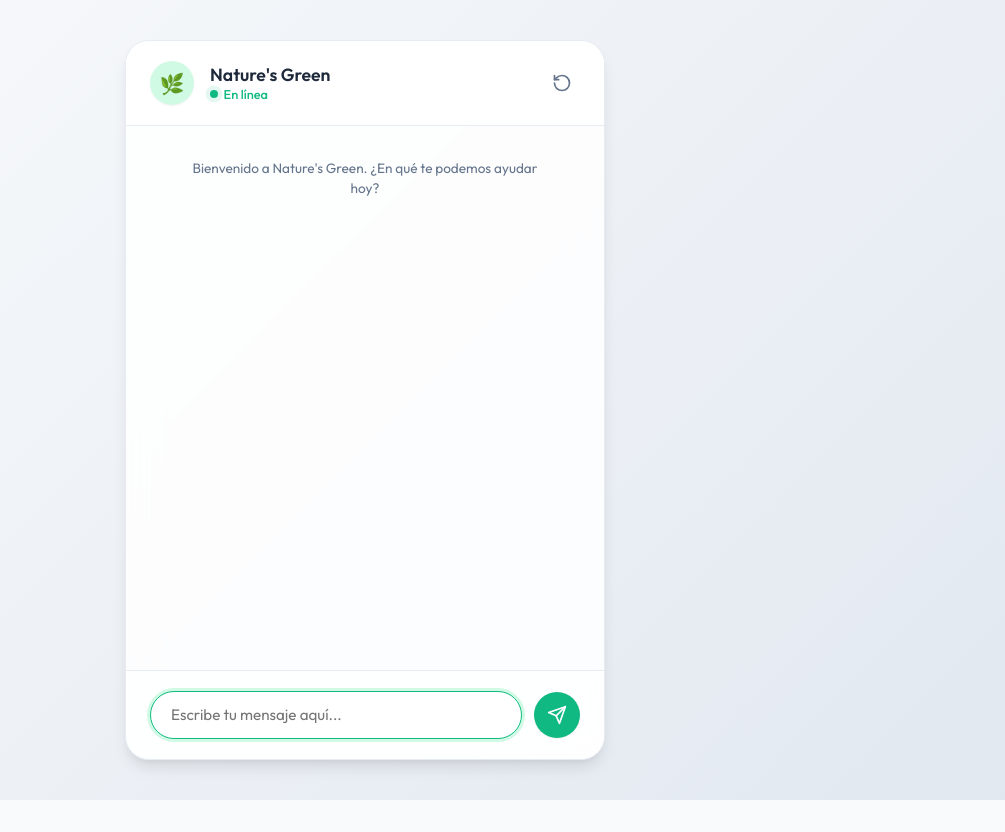
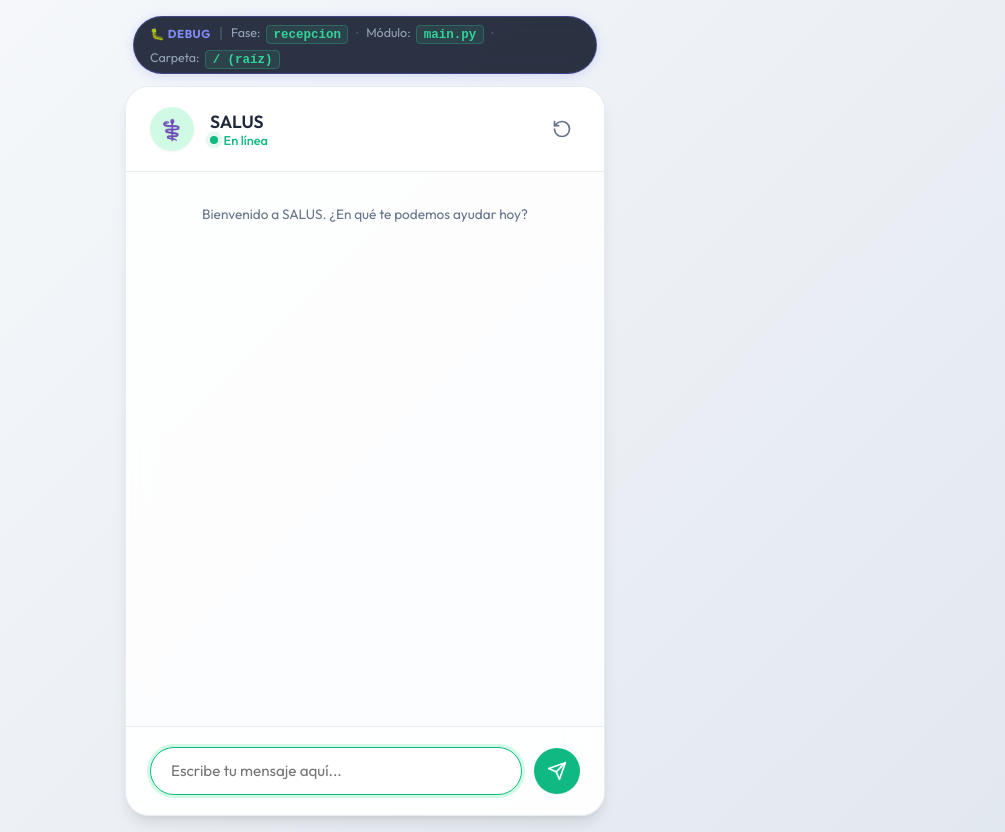
Before and after one commit to Leecsito/Salus, a Flask app: page / in a window 1280 px wide. Shown: the whole page, without its empty margins (275-1280 px from the left). Before the commit the page ends 800 px from the top, so only its background shows below. Run offline with Flask 3, Linux system fonts and the light colour scheme.

Commit message:
feat: rename to SALUS, add debug banner, update docs

```diff
--- a/app.py
+++ b/app.py
@@ -10,6 +10,14 @@ sys.path.append(os.path.dirname(os.path.abspath(__file__)))
 from main import responder_recepcion
 from asesoria.FASE1 import responder_asesoria
 from producto.FASE1 import ejecutar_fase_2 as ejecutar_producto
+
+# Mapa de fases -> info de debug (carpeta y módulo)
+FASE_INFO = {
+    "recepcion": {"carpeta": "/ (raíz)",   "modulo": "main.py"},
+    "asesoria":  {"carpeta": "asesoria/",   "modulo": "asesoria/FASE1.py"},
+    "producto":  {"carpeta": "producto/",   "modulo": "producto/FASE1.py"},
+    "historial": {"carpeta": "historial/",  "modulo": "historial/FASE1.py (pendiente)"},
+}
 
 app = Flask(__name__)
 # Clave secreta fija para que las sesiones sobrevivan reinicios del servidor
@@ -60,6 +68,19 @@ def chat():
     fase_actual = session.get('fase', 'recepcion')
     historial = session.get('historial', [])
 
+    def ok(respuesta, fase):
+        """Helper: construye la respuesta JSON con info de debug."""
+        info = FASE_INFO.get(fase, {"carpeta": "?", "modulo": "?"})
+        return jsonify({
+            "respuesta": respuesta,
+            "fase": fase,
+            "debug": {
+                "fase":    fase,
+                "modulo":  info["modulo"],
+                "carpeta": info["carpeta"],
+            }
+        })
+
     try:
         if fase_actual == 'recepcion':
             respuesta_ia, intencion, nuevo_historial = responder_recepcion(mensaje_usuario, historial)
@@ -70,7 +91,7 @@ def chat():
                 session['historial'] = []
 
             session.modified = True
-            return jsonify({"respuesta": respuesta_ia, "fase": session['fase']})
+            return ok(respuesta_ia, session['fase'])
 
         elif fase_actual == 'asesoria':
             respuesta_ia, estado, producto_sugerido, nuevo_historial = responder_asesoria(mensaje_usuario, historial)
@@ -87,15 +108,15 @@ def chat():
                     respuesta_completa = respuesta_ia
 
                 session.modified = True
-                return jsonify({"respuesta": respuesta_completa, "fase": "producto"})
+                return ok(respuesta_completa, "producto")
 
             session.modified = True
-            return jsonify({"respuesta": respuesta_ia, "fase": session['fase']})
+            return ok(respuesta_ia, session['fase'])
 
         elif fase_actual == 'producto':
             respuesta_ia = asyncio.run(ejecutar_producto(mensaje_usuario))
             session.modified = True
-            return jsonify({"respuesta": respuesta_ia, "fase": session['fase']})
+            return ok(respuesta_ia, session['fase'])
 
         elif fase_actual == 'historial':
             return jsonify({
--- a/static/script.js
+++ b/static/script.js
@@ -5,6 +5,18 @@ document.addEventListener('DOMContentLoaded', () => {
     const sendBtn = document.getElementById('send-btn');
     const resetBtn = document.getElementById('reset-btn');
 
+    // ── Debug banner ────────────────────────────────────────────
+    const elFase    = document.getElementById('debug-fase');
+    const elModulo  = document.getElementById('debug-modulo');
+    const elCarpeta = document.getElementById('debug-carpeta');
+
+    function updateDebugBanner(debug) {
+        if (!debug) return;
+        if (elFase)    elFase.textContent    = debug.fase    || '?';
+        if (elModulo)  elModulo.textContent  = debug.modulo  || '?';
+        if (elCarpeta) elCarpeta.textContent = debug.carpeta || '?';
+    }
+    // ───────────────────────────────────────────────────────────
     // Auto-focus input
     messageInput.focus();
 
@@ -83,6 +95,7 @@ document.addEventListener('DOMContentLoaded', () => {
 
             if (response.ok) {
                 addMessage(data.respuesta, 'bot');
+                updateDebugBanner(data.debug);
             } else {
                 addMessage('Lo siento, ocurrió un error de conexión.', 'system');
             }
--- a/static/style.css
+++ b/static/style.css
@@ -1,3 +1,56 @@
+/* ── DEBUG BANNER ──────────────────────────────────────────── */
+.debug-banner {
+    width: 100%;
+    max-width: 600px;
+    margin: 0 auto 0.75rem auto;
+    padding: 0 0.5rem;
+}
+
+.debug-pill {
+    display: flex;
+    align-items: center;
+    gap: 0.5rem;
+    background: rgba(15, 23, 42, 0.88);
+    backdrop-filter: blur(10px);
+    border: 1px solid rgba(99, 102, 241, 0.4);
+    border-radius: 100px;
+    padding: 0.45rem 1rem;
+    font-family: 'Outfit', monospace;
+    font-size: 0.78rem;
+    color: #e2e8f0;
+    box-shadow: 0 2px 12px rgba(99, 102, 241, 0.2);
+    flex-wrap: wrap;
+}
+
+.debug-label {
+    font-weight: 700;
+    color: #818cf8;
+    letter-spacing: 0.05em;
+    font-size: 0.72rem;
+}
+
+.debug-sep {
+    color: rgba(148, 163, 184, 0.4);
+    font-size: 0.9rem;
+}
+
+.debug-key {
+    color: #94a3b8;
+    font-weight: 400;
+    margin-right: 0.2rem;
+}
+
+.debug-val {
+    color: #34d399;
+    font-weight: 600;
+    font-family: 'Courier New', monospace;
+    background: rgba(52, 211, 153, 0.1);
+    padding: 0.1rem 0.4rem;
+    border-radius: 4px;
+    border: 1px solid rgba(52, 211, 153, 0.25);
+}
+/* ─────────────────────────────────────────────────────────── */
+
 :root {
     --primary: #10b981;
     --primary-dark: #059669;
@@ -36,8 +89,11 @@ body {
 .app-container {
     width: 100%;
     max-width: 480px;
-    height: 90vh;
-    max-height: 800px;
+    display: flex;
+    flex-direction: column;
+    align-items: center;
+    height: 100vh;
+    max-height: 860px;
 }
 
 .chat-wrapper {
@@ -49,7 +105,8 @@ body {
     box-shadow: var(--shadow-lg);
     display: flex;
     flex-direction: column;
-    height: 100%;
+    flex: 1;
+    width: 100%;
     overflow: hidden;
 }
 
--- a/templates/index.html
+++ b/templates/index.html
@@ -3,23 +3,47 @@
 <head>
     <meta charset="UTF-8">
     <meta name="viewport" content="width=device-width, initial-scale=1.0">
-    <title>Nature's Green - Recepcionista Virtual</title>
-    <meta name="description" content="Asistente virtual de salud y tienda naturista Nature's Green.">
+    <title>SALUS - Asistente Virtual</title>
+    <meta name="description" content="SALUS: Asistente virtual de salud y farmacia naturista.">
     <link rel="preconnect" href="https://fonts.googleapis.com">
     <link rel="preconnect" href="https://fonts.gstatic.com" crossorigin>
-    <link href="https://fonts.googleapis.com/css2?family=Outfit:wght@300;400;500;600&display=swap" rel="stylesheet">
+    <link href="https://fonts.googleapis.com/css2?family=Outfit:wght@300;400;500;600;700&display=swap" rel="stylesheet">
     <link rel="stylesheet" href="{{ url_for('static', filename='style.css') }}">
 </head>
 <body>
     <div class="app-container">
+
+        <!-- ── DEBUG BANNER ────────────────────────────────────────── -->
+        <div class="debug-banner" id="debug-banner">
+            <div class="debug-pill">
+                <span class="debug-label">🐛 DEBUG</span>
+                <span class="debug-sep">|</span>
+                <span class="debug-item">
+                    <span class="debug-key">Fase:</span>
+                    <span class="debug-val" id="debug-fase">recepcion</span>
+                </span>
+                <span class="debug-sep">·</span>
+                <span class="debug-item">
+                    <span class="debug-key">Módulo:</span>
+                    <span class="debug-val" id="debug-modulo">main.py</span>
+                </span>
+                <span class="debug-sep">·</span>
+                <span class="debug-item">
+                    <span class="debug-key">Carpeta:</span>
+                    <span class="debug-val" id="debug-carpeta">/ (raíz)</span>
+                </span>
+            </div>
+        </div>
+        <!-- ──────────────────────────────────────────────────────── -->
+
         <div class="chat-wrapper">
             <header class="chat-header">
                 <div class="brand">
                     <div class="avatar">
-                        <span class="leaf-icon">🌿</span>
+                        <span class="leaf-icon">⚕️</span>
                     </div>
                     <div class="brand-info">
-                        <h1>Nature's Green</h1>
+                        <h1>SALUS</h1>
                         <span class="status">En línea</span>
                     </div>
                 </div>
@@ -30,7 +54,7 @@
 
             <main class="chat-messages" id="chat-messages">
                 <div class="message system-message">
-                    <p>Bienvenido a Nature's Green. ¿En qué te podemos ayudar hoy?</p>
+                    <p>Bienvenido a SALUS. ¿En qué te podemos ayudar hoy?</p>
                 </div>
             </main>
 
```
Also changed, not shown: DOCUMENTACION.md (+97 -35 lines).
